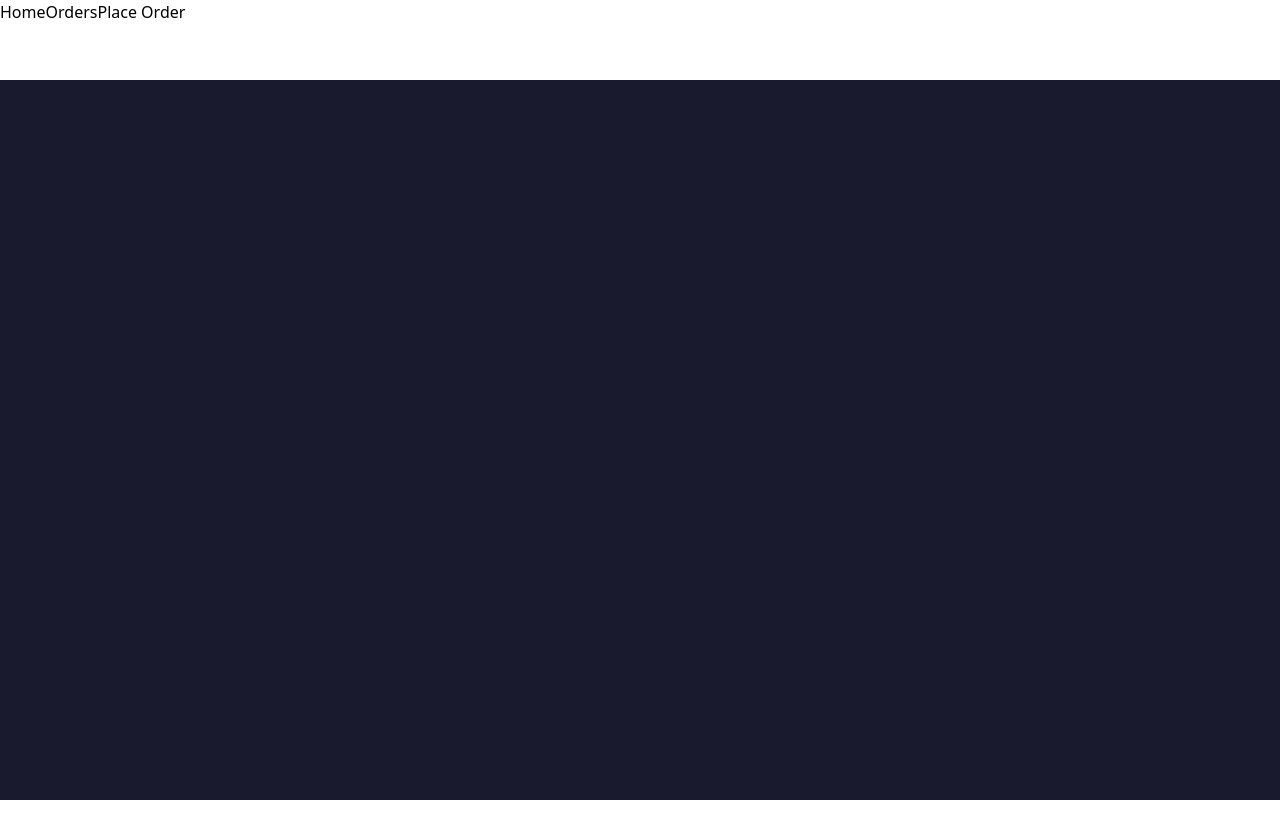
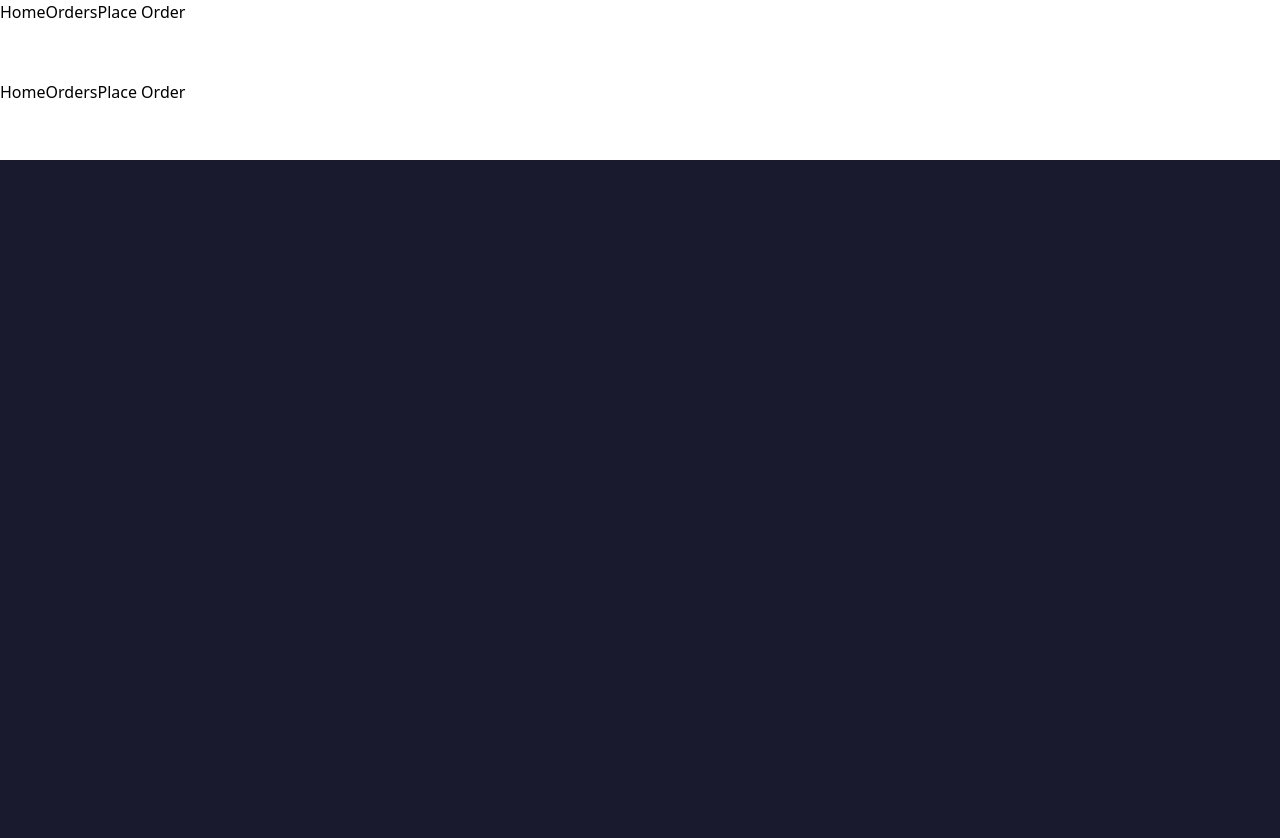
Before and after one commit to KATHIRESHP/Zoggy, a React (Create React App) app: page / in a window 1280 px wide. Shown: the top 838 px of the page. Before the commit the page ends 800 px from the top, so only its background shows below. Built offline with nearby package versions, Linux system fonts and the light colour scheme; sample sign-in values are in the browser's storage.

Commit message:
1223090802023

```diff
--- a/src/App.js
+++ b/src/App.js
@@ -9,8 +9,13 @@ import NavBar from './components/NavBar'
 
 const App = () => {
   return (
-    <div className='bg-[#1a1a2e] '>
+    <div className='bg-[#1a1a2e] relative'>
         <BrowserRouter>
+        {
+          localStorage.getItem("user-details")
+          &&
+          <NavBar/>
+        }
             <Routes>
               <Route path='/'>
                 <Route index element={<Home/>}/>
```
